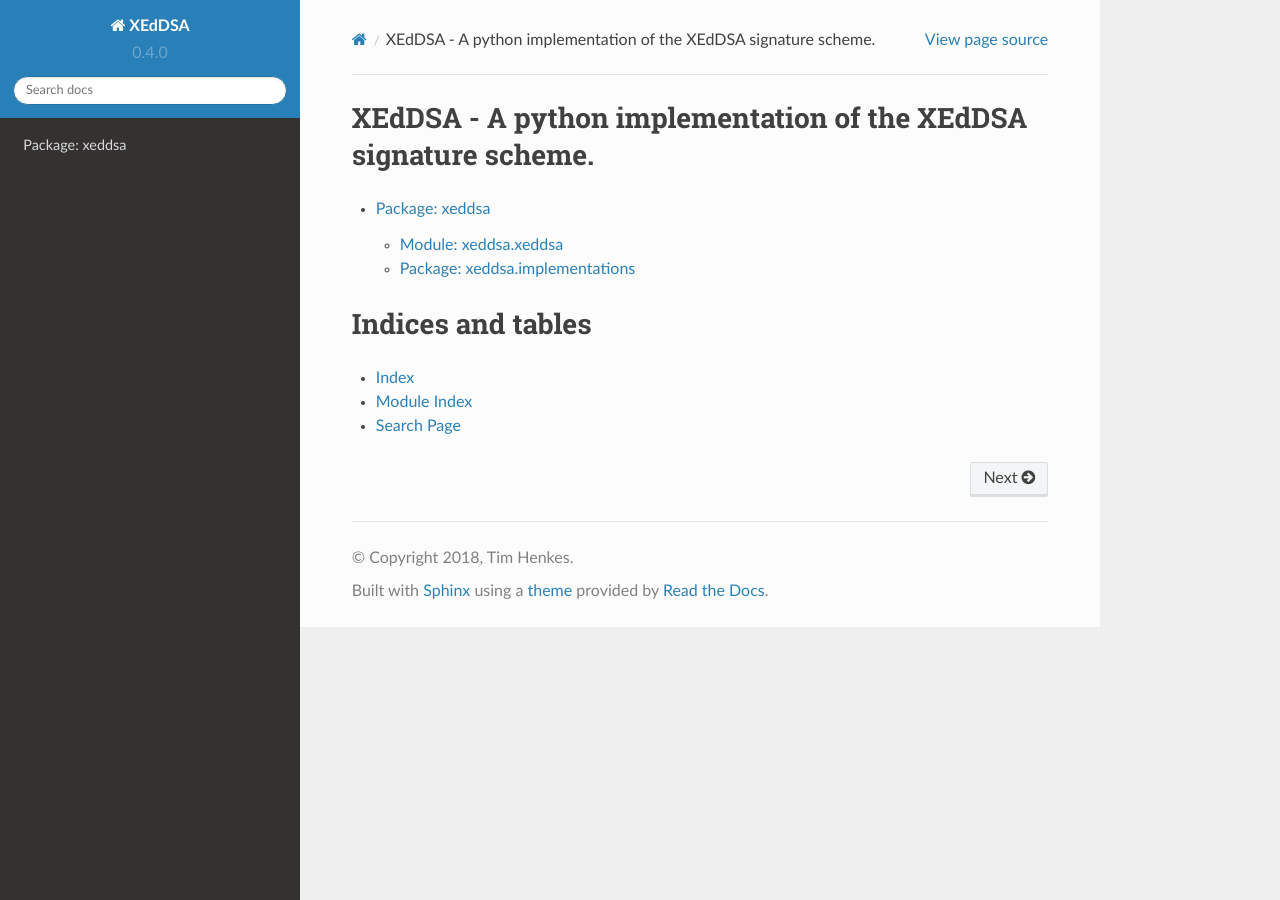
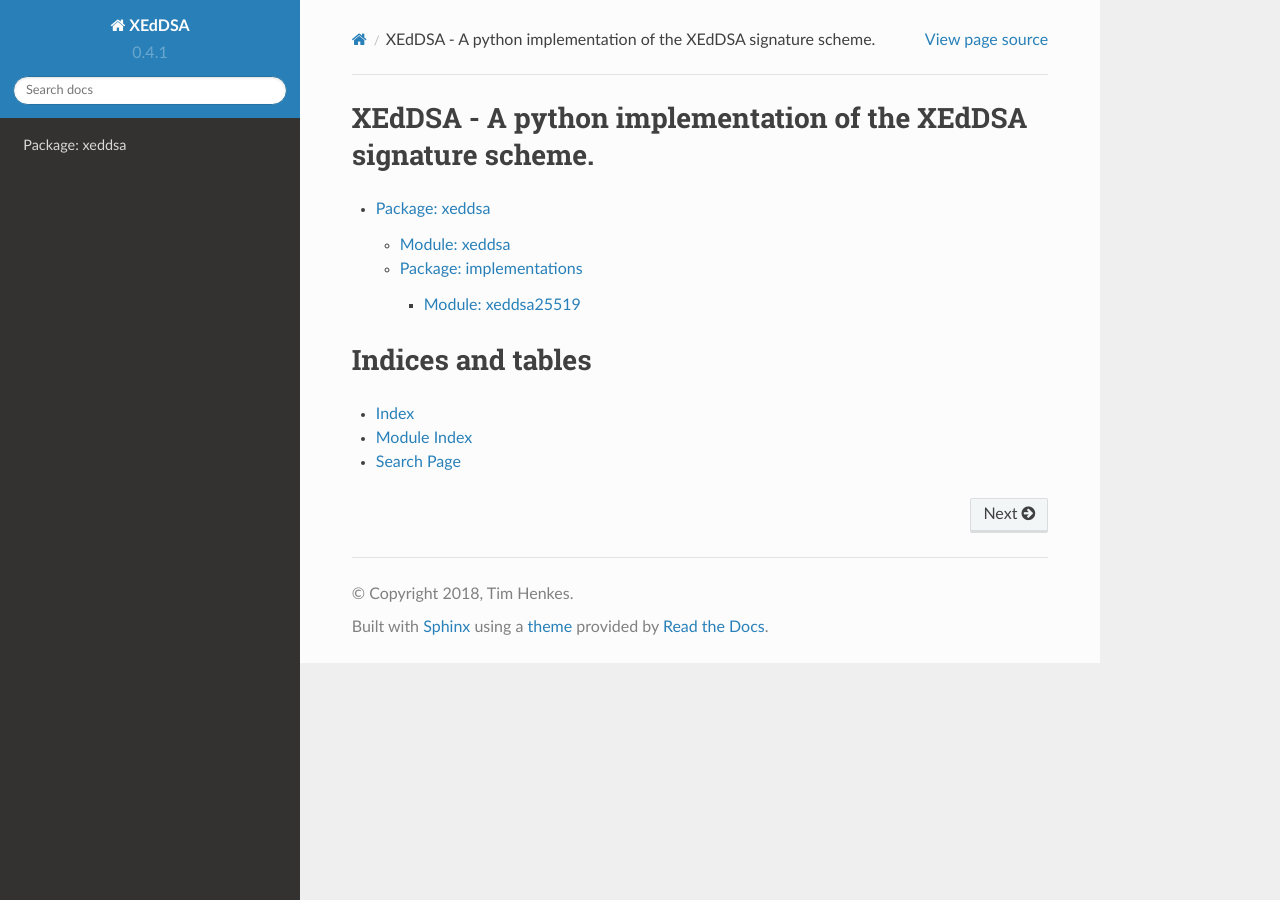
Before and after one commit to Syndace/python-xeddsa, a Sphinx documentation site: the page built from docs/index.rst, in a window 1280 px wide. Built offline with Sphinx 7.4.7 and the Read the Docs theme 2.0.0, drawn with Linux system fonts in a browser that asks for light colours.

Commit message:
Improved documentation structure

```diff
--- a/docs/index.rst
+++ b/docs/index.rst
@@ -2,9 +2,7 @@ XEdDSA - A python implementation of the XEdDSA signature scheme.
 ================================================================
 
 .. toctree::
-    :maxdepth: 2
-
-    xeddsa
+    Package: xeddsa <xeddsa/package>
 
 Indices and tables
 ==================
--- /dev/null
+++ b/docs/xeddsa/implementations/package.rst
@@ -0,0 +1,5 @@
+implementations
+===============
+
+.. toctree::
+    Module: xeddsa25519 <xeddsa25519>
--- a/docs/xeddsa.implementations.xeddsa25519.rst
+++ b/docs/xeddsa/implementations/xeddsa25519.rst
@@ -1,5 +1,5 @@
-Module: xeddsa.implementations.xeddsa25519
-==========================================
+xeddsa25519
+===========
 
 .. autoclass:: xeddsa.implementations.XEdDSA25519
     :members:
--- a/docs/xeddsa.xeddsa.rst
+++ b/docs/xeddsa/xeddsa.rst
@@ -1,5 +1,5 @@
-Module: xeddsa.xeddsa
-=====================
+xeddsa
+======
 
 .. autoclass:: xeddsa.XEdDSA
     :members:
--- a/xeddsa/version.py
+++ b/xeddsa/version.py
@@ -1 +1 @@
-__version__ = "0.4.0"
+__version__ = "0.4.1"
```
Also changed, not shown: docs/xeddsa.implementations.rst (deleted, +0 -7 lines), docs/xeddsa.rst (deleted, +0 -8 lines), docs/xeddsa/package.rst (added, +7 -0 lines).
